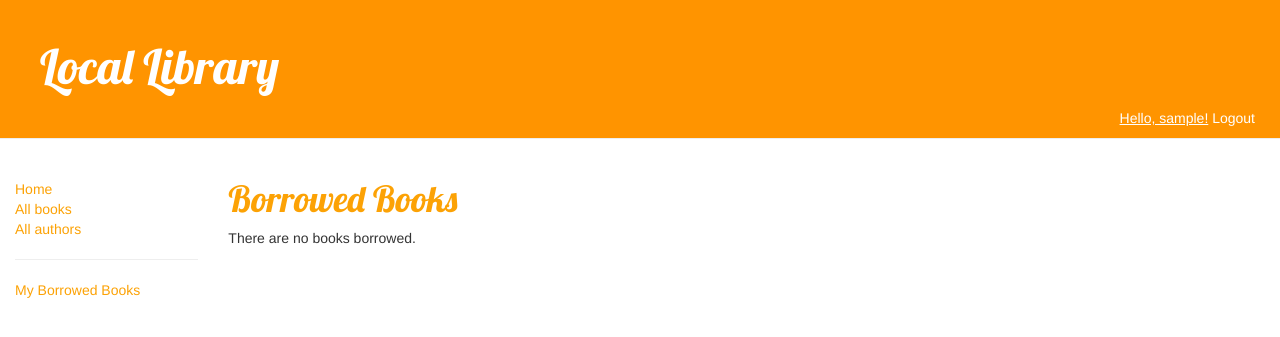
After one commit to muffinsofgreg/locallibrary, a Django app: page /catalog/mybooks/ in a window 1280 px wide. The commit adds this page. Shown: the top 337 px of the page. Run offline with Django 3.2, Linux system fonts and the light colour scheme; the visitor is signed in with stand-in values (Sample User, id 1); data that the repository does not hold is empty; some libraries are stand-ins or nearby versions.

Commit message:
added user authentication, borrowed books, updated templates

```diff
--- /dev/null
+++ b/catalog/static/css/catalog.css
@@ -0,0 +1,50 @@
+.header-login {
+	padding: 5px;
+	margin-bottom: 5px;
+}
+
+.header-login ul {
+	list-style-type: none;
+	float: right;
+}
+
+.header-login ul li {
+	display: inline;
+	color: white;
+}
+
+.header-login ul li a {
+	text-decoration: none;
+	color: white;
+}
+
+.underline {
+	text-decoration: underline;
+}
+
+.page-header {
+    background-color: #ff9400;
+    margin-top: 0;
+    padding: 20px 20px 20px 40px;
+}
+
+.sidebar-nav {
+	margin-top: 20px;
+	padding: 0;
+	list-style: none;
+}
+
+h1 a, h1, h2, h3, h4 {
+	color: #FCA205;
+	font-family: 'Lobster';
+}
+
+.page-header h1, .page-header h1 a, .page-header h1 a:visited, .page-header h1 a:active {
+    color: #ffffff;
+    font-size: 36pt;
+    text-decoration: none;
+}
+
+a {
+	color: #FCA205;
+}
--- a/catalog/static/css/styles.css
+++ /dev/null
@@ -1,5 +0,0 @@
-.sidebar-nav {
-	margin-top: 20px;
-	padding: 0;
-	list-style: none;
-}
--- a/catalog/templates/base_generic.html
+++ b/catalog/templates/base_generic.html
@@ -4,27 +4,48 @@
   {% block title %}<title>Local Library</title>{% endblock %}
   <meta charset="utf-8">
   <meta name="viewport content=" width=device-width, initial-scale=1">
-  <link rel="stylesheet" href="https://maxcdn.bootstrapcdn.com/bootstrap/3.3.7/css/bootstrap.min.css">
+
   <script src="https://ajax.googleapis.com/ajax/libs/jquery/1.12.4/jquery.min.js"></script>
   <script src="https://maxcdn.bootstrapcdn.com/bootstrap/3.3.7/js/bootstrap.min.js"></script>
 
   {% load static %}
-  <link rel="stylesheet" href="{% static 'css/styles.css' %}
+  <link rel="stylesheet" href="//maxcdn.bootstrapcdn.com/bootstrap/3.2.0/css/bootstrap.min.css">
+  <link rel="stylesheet" href="//maxcdn.bootstrapcdn.com/bootstrap/3.2.0/css/bootstrap-theme.min.css">
+  <link href="//fonts.googleapis.com/css?family=Lobster&subset=latin,latin-ext" rel="stylesheet" type="text/css">
+  <link rel="stylesheet" href="{% static 'css/catalog.css' %}">
 </head>
 
 <body>
 
+  <div class="page-header">
+    <h1><a href="{% url 'index' %}">Local Library</a></h1>
+      <div class="header-login">
+	<ul>
+          {% if user.is_authenticated %}
+	  <li class="underline"><a href="/">Hello, {{ user.get_username }}!</a></li>
+	  <li><a href="{% url 'logout' %}?next={{ request.path }}">Logout</a></li>
+          {% else %}
+          <li><a href="{% url 'login' %}?next={{ request.path }}">Login</a></li>
+          {% endif %}
+       </div>
+  </div>
   <div class="container-fluid">
 
     <div class="row">
+
       <div class="col-sm-2">
+
       {% block sidebar %}
         <ul class="sidebar-nav">
 	  <li><a href="{% url 'index' %}">Home</a></li>
 	  <li><a href="{% url 'books' %}">All books</a></li>
 	  <li><a href="{% url 'authors' %}">All authors</a></li>
-        </ul>
+	  {% if user.is_authenticated %}
+	  <hr>
+	  <li><a href="{% url 'my-borrowed' %}">My Borrowed Books</a></li>
+	  {% endif %}
       {% endblock %}
+
       </div>
 
       <div class="col-sm-10">
@@ -50,8 +71,11 @@
 	      </div>
 	  {% endif %}
 	{% endblock %}
+
       </div>
+
     </div>
+
   </div>
 </body>
 </html>
--- /dev/null
+++ b/catalog/templates/catalog/bookinstance_list_borrowed_user.html
@@ -0,0 +1,21 @@
+{% extends 'base_generic.html' %}
+
+{% block content %}
+	<h1>Borrowed Books</h1>
+
+	{% if bookinstance_list %}
+	<ul>
+		{% for bookinst in bookinstance_list %}
+		<li class="{% if bookinst.is_overdue %}text-danger{% endif %}">
+		<a href ="{{url 'book-detail' bookinst.book.pk %}">
+		{{bookinst.book.title}}
+		</a>
+		({{ bookinst.due_back }})
+		</li>
+		{% endfor %}
+	</ul>
+
+	{% else %}
+		<p>There are no books borrowed.</p>
+	{% endif %}
+{% endblock %}
--- a/catalog/templates/index.html
+++ b/catalog/templates/index.html
@@ -3,7 +3,7 @@
 {% block content %}
 <h1>Local Library</h1>
 	<p>Welcome to <em>LocalLibrary</em>, a very basic Django website"</p>
-<h2>Dynamic Content</h2>
+<h2>Library Contents</h2>
 
 	<p>The library has the following record counts:</p>
 	<ul>
--- a/catalog/urls.py
+++ b/catalog/urls.py
@@ -8,4 +8,5 @@ urlpatterns = [
     path('book/<int:pk>', views.BookDetailView.as_view(), name='book-detail'),
     path('authors/', views.AuthorListView.as_view(), name='authors'),
     path('author/<int:pk>', views.AuthorDetailView.as_view(), name='author-detail'),
+    path('mybooks/', views.LoanedBooksByUserListView.as_view(), name='my-borrowed'),
 ]
--- a/catalog/views.py
+++ b/catalog/views.py
@@ -1,4 +1,5 @@
 from django.shortcuts import render
+from django.contrib.auth.mixins import LoginRequiredMixin
 from django.views import generic
 from .models import Book, Author, BookInstance, Genre
 
@@ -34,7 +35,7 @@ def index(request):
 
 class BookListView(generic.ListView):
     model = Book
-    paginate_by = 10
+    paginate_by = 15
 
 
 class BookDetailView(generic.DetailView):
@@ -43,8 +44,23 @@ class BookDetailView(generic.DetailView):
 
 class AuthorListView(generic.ListView):
     model = Author
-    paginate_by = 10
+    paginate_by = 15
 
 
 class AuthorDetailView(generic.DetailView):
     model = Author
+
+
+class LoanedBooksByUserListView(LoginRequiredMixin, generic.ListView):
+    """
+    Generic class-based view listing books on loan to current user
+    """
+
+    model = BookInstance
+    template_name = 'catalog/bookinstance_list_borrowed_user.html'
+    paginate_by = 15
+
+    # This is override entire queryset, only these instances available, not all
+    # from BookInstance model
+    def get_queryset(self):
+        return BookInstance.objects.filter(borrower=self.request.user).filter(status__exact='o').order_by('due_back')
```
Also changed, not shown: catalog/admin.py (+4 -10 lines), catalog/models.py (+14 -3 lines), templates/registration/password_reset_complete.html (added, +7 -0 lines), catalog/migrations/0003_auto_20180318_0733.py (added).
